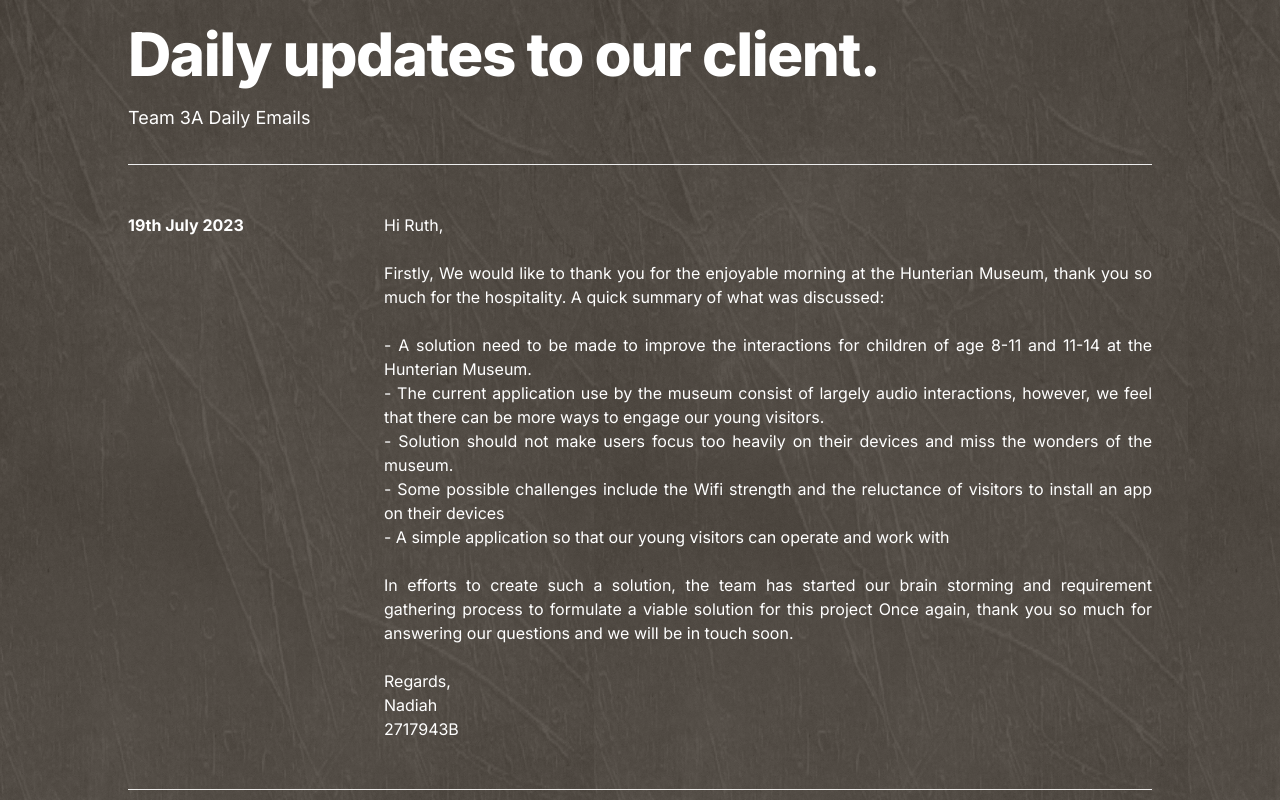
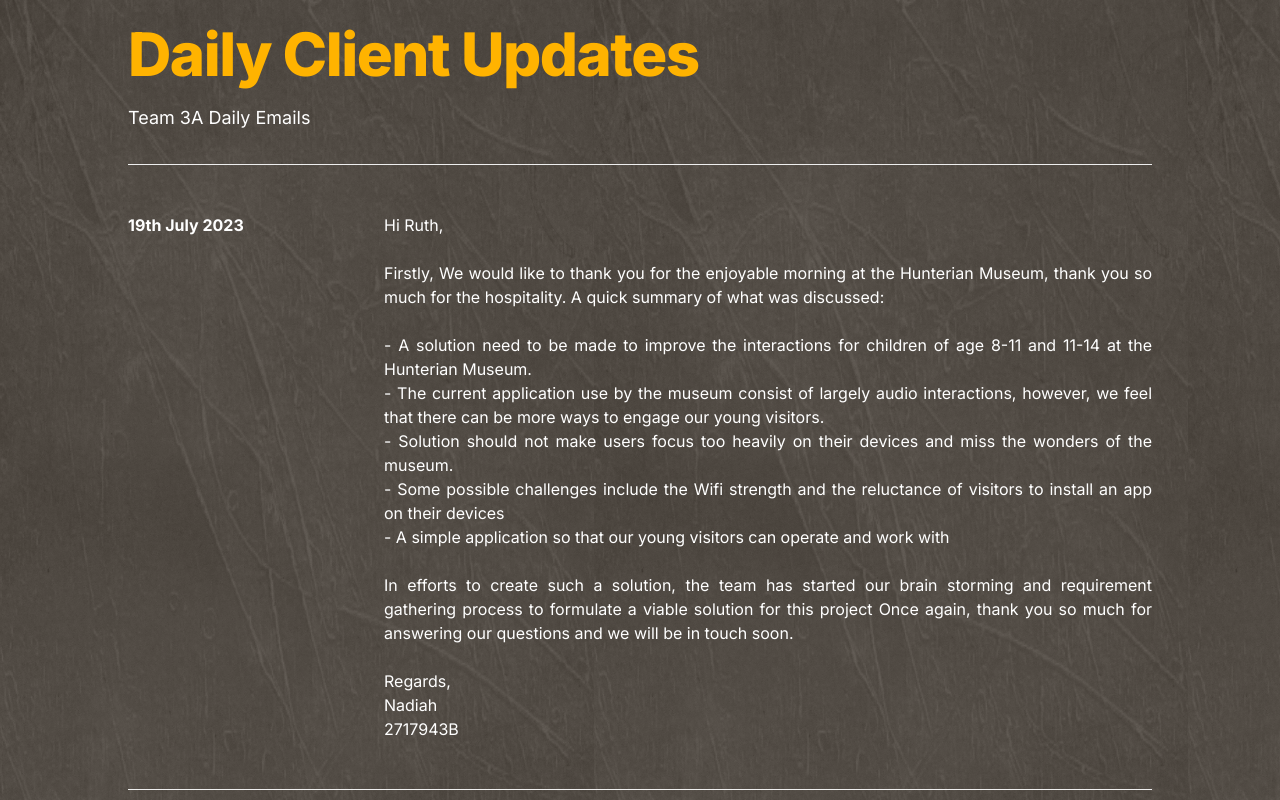
Before and after one commit to Design-and-Innovation-2023/WilliamsCollection, a Next.js app: page /WilliamsCollection/past-journey/emailupdates in a window 1280 px wide. Shown: the top 800 px of the page. Built offline with nearby package versions, Linux system fonts and the light colour scheme.

Commit message:
Updated some heading

```diff
--- a/src/app/past-journey/dailies/page.tsx
+++ b/src/app/past-journey/dailies/page.tsx
@@ -8,7 +8,7 @@ export default function Dailies() {
         <main className="mb-auto">
           <div className="divide-y divide-gray-200 dark:divide-gray-700">
             <div className="space-y-2 pt-6 pb-8 md:space-y-5">
-              <h1 className="text-white text-3xl font-extrabold leading-9 tracking-tight text-gray-900 dark:text-gray-100 sm:text-4xl sm:leading-10 md:text-6xl md:leading-14">
+              <h1 className="text-3xl font-extrabold leading-9 tracking-tight text-amber-600 sm:text-4xl sm:leading-10 md:text-6xl md:leading-14">
                 DAILIES
               </h1>
               <p className="text-lg leading-7 text-white">Team 3A Dailies</p>
--- a/src/app/past-journey/emailupdates/page.tsx
+++ b/src/app/past-journey/emailupdates/page.tsx
@@ -6,8 +6,8 @@ export default function EmailUpdates() {
         <main className="mb-auto">
           <div className="divide-y divide-gray-200 dark:divide-gray-700">
             <div className="space-y-2 pt-6 pb-8 md:space-y-5">
-              <h1 className="text-white text-3xl font-extrabold leading-9 tracking-tight text-gray-900 dark:text-gray-100 sm:text-4xl sm:leading-10 md:text-6xl md:leading-14">
-                Daily updates to our client.
+              <h1 className="text-3xl font-extrabold leading-9 tracking-tight text-amber-600 sm:text-4xl sm:leading-10 md:text-6xl md:leading-14">
+                Daily Client Updates
               </h1>
               <p className="text-lg leading-7 text-white">
                 Team 3A Daily Emails
```
